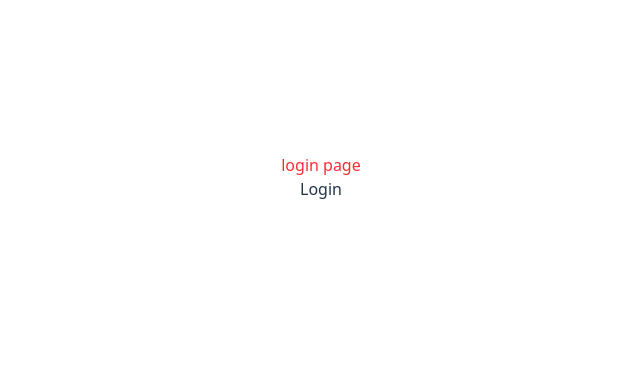
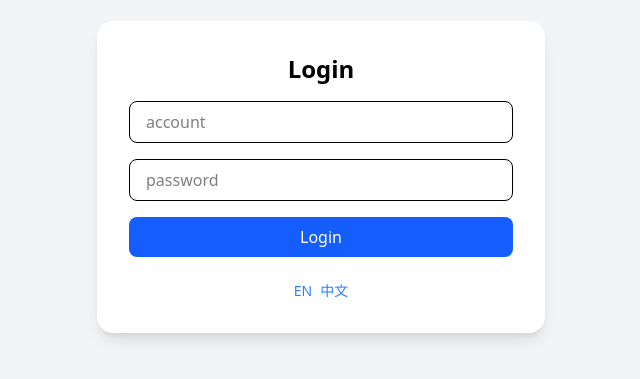
Before and after one commit to 5ock/mvp-erp-frontend, a React (Vite) app: page / in a window 1280 px wide. Shown: the part 223-602 px from the top of the page, without its empty margins (319-959 px from the left). Built offline with nearby package versions, Linux system fonts and the light colour scheme.

Commit message:
Add login page

```diff
--- a/src/App.tsx
+++ b/src/App.tsx
@@ -1,7 +1,7 @@
 import { useRoutes } from 'react-router-dom'
 import { routes } from './routes'
 
-import './App.css'
+// import './App.css'
 
 function App() {
 
--- a/src/i18n/index.ts
+++ b/src/i18n/index.ts
@@ -10,8 +10,8 @@ i18n
     .use(initReactI18next)
     .init({
         resources: {
-            en: { translation: en },
-            zh: { translation: zh }
+            en: { ...en },
+            zh: { ...zh }
         },
         fallbackLng: 'zh',
         interpolation: {
--- a/src/i18n/locales/en.json
+++ b/src/i18n/locales/en.json
@@ -1,3 +1,9 @@
 {
-    "login": "Login"
+    "Login": {
+        "login": "Login",
+        "test": "測試",
+        "login_error": "Please enter your account password ",
+        "username": "account",
+        "password": "password"
+    }
 }
--- a/src/i18n/locales/zh.json
+++ b/src/i18n/locales/zh.json
@@ -1,3 +1,9 @@
 {
-    "login": "登入"
+    "Login": {
+        "login": "登入",
+        "test": "測試",
+        "login_error": "請輸入帳號密碼",
+        "username": "帳號",
+        "password": "密碼"
+    }
 }
--- a/src/index.css
+++ b/src/index.css
@@ -1,6 +1,9 @@
 @import "tailwindcss";
 
-:root {
+button {
+  cursor: pointer;
+}
+/* :root {
   font-family: system-ui, Avenir, Helvetica, Arial, sans-serif;
   line-height: 1.5;
   font-weight: 400;
@@ -67,4 +70,4 @@ button:focus-visible {
   button {
     background-color: #f9f9f9;
   }
-}
+} */
--- a/src/pages/Login.tsx
+++ b/src/pages/Login.tsx
@@ -1,12 +1,58 @@
+import { useState } from 'react'
+import { useNavigate } from 'react-router-dom'
 import { useTranslation } from 'react-i18next'
 
 const Login = () => {
-    const { t, i18n } = useTranslation();
+    const { t, i18n } = useTranslation('Login')
+    const navigate = useNavigate();
+    const [ usename, setUsename ] = useState<string>('')
+    const [ password, setPassword ] = useState<string>('')
+    const [ errorMsg, setErrorMsg ] = useState<string>('')
 
-    return (<>
-        <div className='text-red-500'>login page</div>
-        <div>{ t('login') }</div>
-    </>)
+    const handleLogin = () => {
+        setErrorMsg('')
+        if(usename && password)
+            navigate('/dashboard/products')
+        else
+            setErrorMsg(t('login_error'))
+    }
+
+    const changeLanguage = (lng: string) => {
+        i18n.changeLanguage(lng)
+    }
+
+    return (<div className='min-h-screen flex items-center justify-center bg-gray-100 px-4'>
+        <div className='w-full max-w-md bg-white rounded-2xl shadow-lg p-6 sm:p-8 space-y-4'>
+            <h1 className='text-2xl font-bold text-center'>{ t('login') }</h1>
+            <input
+                type='text'
+                placeholder={t('username')}
+                value={usename}
+                onChange={(e) => setUsename(e.target.value)}
+                className='w-full px-4 py-2 border rounded-lg'
+            />
+            <input
+                type='password'
+                placeholder={t('password')}
+                value={password}
+                onChange={(e) => setPassword(e.target.value)}
+                className='w-full px-4 py-2 border rounded-lg'
+            />
+            <button className='w-full bg-blue-600 hover:bg-blue-700 text-white py-2 rounded-lg'
+                onClick={handleLogin}
+            >
+                { t('login') }
+            </button>
+            { errorMsg &&
+                <div className='text-red-400 text-sm text-center'>{ t(errorMsg) }</div>
+            }
+
+            <div className='flex justify-center space-x-2 pt-2'>
+                <button className='text-sm text-blue-500' onClick={() => changeLanguage('en')}>EN</button>
+                <button className='text-sm text-blue-500' onClick={() => changeLanguage('zh')}>中文</button>
+            </div>
+        </div>
+    </div>)
 }
 
 export default Login
```
